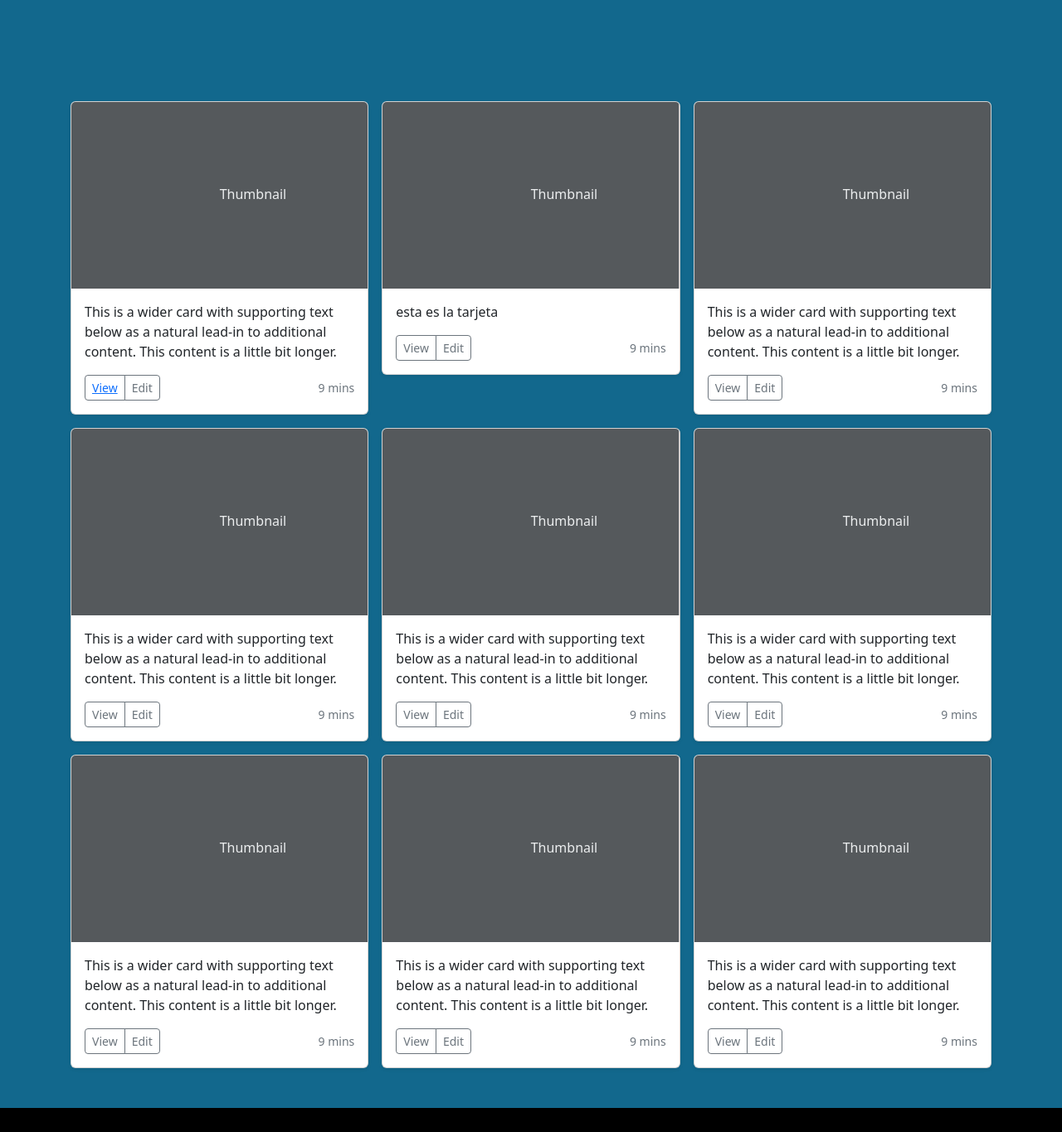
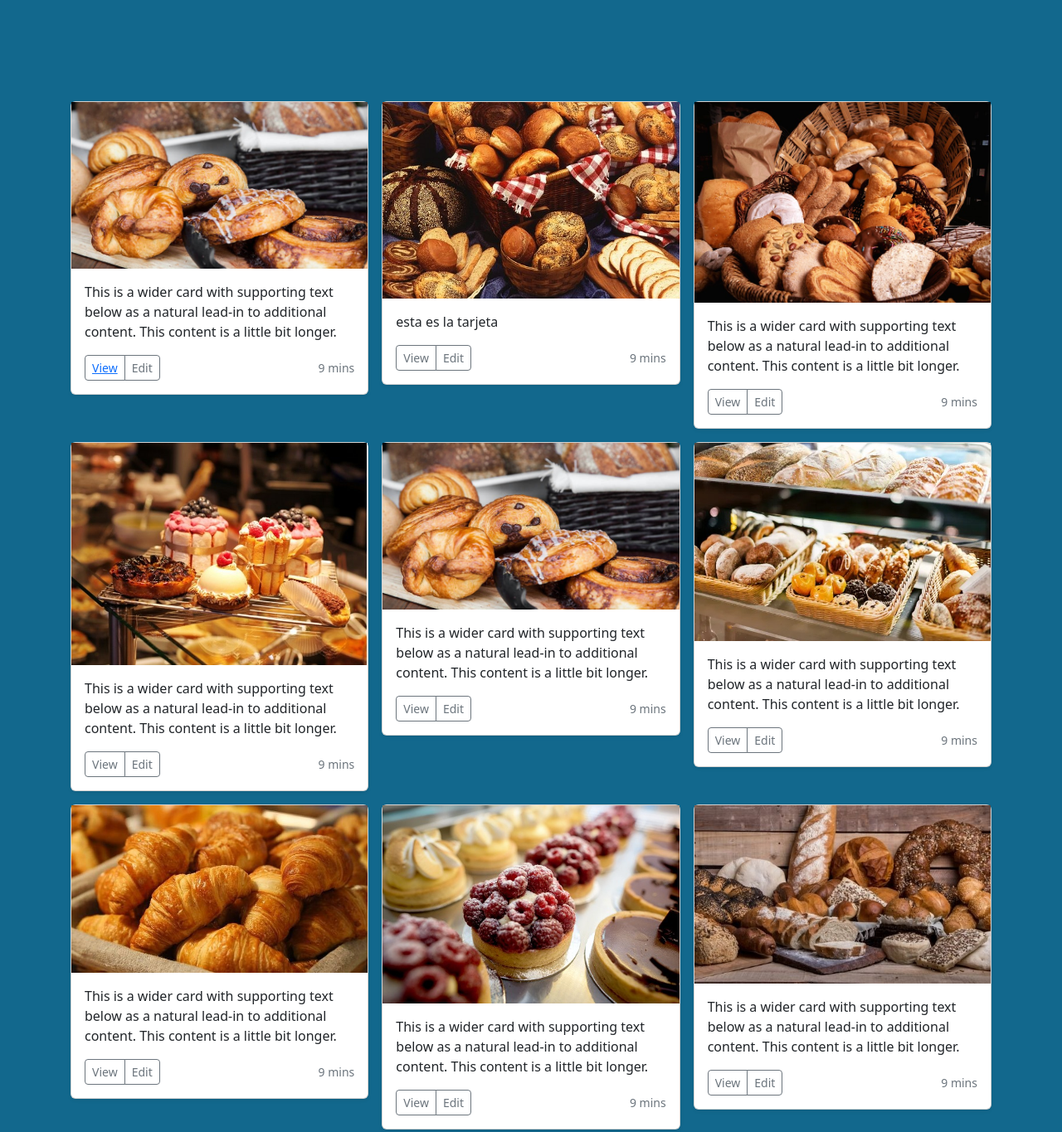
Before and after one commit to EmanuelDavid-Code01/LaPanaderia-DesafioFinalCoderHouse, a website: page tienda.html in a window 1280 px wide. Shown: the part 220-1585 px from the top of the page at 83% size. Drawn offline with nearby package versions, Linux system fonts and the light colour scheme.

Commit message:
cambios en H1 y en 5 paginas agrego img

```diff
--- a/tienda.html
+++ b/tienda.html
@@ -82,8 +82,8 @@
         <section class="py-5 text-center container">
             <div class="row py-lg-5">
                 <div class="col-lg-6 col-md-8 mx-auto">
-                    <h1 class="titulo">Tienda</h1>
-                    <p class="lead text-muted">Selecciona lo que mas te guste de este catalogo</p>
+                    <h1 class=" colorFondo animate__animated animate__bounce titulo" style="text-align:center; color: #FFFFFF;">Tienda</h1>
+                    <p class="lead"style="color: #FFFFFF";>Selecciona lo que mas te guste de este catalogo</p>
 
                 </div>
             </div>
@@ -95,13 +95,7 @@
                 <div class="row row-cols-1 row-cols-sm-2 row-cols-md-3 g-3">
                     <div class="col">
                         <div class="card shadow-sm">
-                            <svg class="bd-placeholder-img card-img-top" width="100%" height="225"
-                                xmlns="http://www.w3.org/2000/svg" role="img" aria-label="Placeholder: Thumbnail"
-                                preserveAspectRatio="xMidYMid slice" focusable="false">
-                                <title>Placeholder</title>
-                                <rect width="100%" height="100%" fill="#55595c" /><text x="50%" y="50%" fill="#eceeef"
-                                    dy=".3em">Thumbnail</text>
-                            </svg>
+                            <img src="imagenes/imagenesFacturas/facturasChips.jpeg" class="img-fluid" alt="Facturas chips">
 
                             <div class="card-body">
                                 <p class="card-text">This is a wider card with supporting text below as a natural
@@ -120,13 +114,7 @@
                     </div>
                     <div class="col">
                         <div class="card shadow-sm">
-                            <svg class="bd-placeholder-img card-img-top" width="100%" height="225"
-                                xmlns="http://www.w3.org/2000/svg" role="img" aria-label="Placeholder: Thumbnail"
-                                preserveAspectRatio="xMidYMid slice" focusable="false">
-                                <title>Placeholder</title>
-                                <rect width="100%" height="100%" fill="#55595c" /><text x="50%" y="50%" fill="#eceeef"
-                                    dy=".3em">Thumbnail</text>
-                            </svg>
+                            <img src="imagenes/imagenesFacturas/canastaPanes.jpeg" class="img-fluid" alt="Pan casero">
 
                             <div class="card-body">
                                 <p class="card-text">esta es la tarjeta</p>
@@ -142,13 +130,7 @@
                     </div>
                     <div class="col">
                         <div class="card shadow-sm">
-                            <svg class="bd-placeholder-img card-img-top" width="100%" height="225"
-                                xmlns="http://www.w3.org/2000/svg" role="img" aria-label="Placeholder: Thumbnail"
-                                preserveAspectRatio="xMidYMid slice" focusable="false">
-                                <title>Placeholder</title>
-                                <rect width="100%" height="100%" fill="#55595c" /><text x="50%" y="50%" fill="#eceeef"
-                                    dy=".3em">Thumbnail</text>
-                            </svg>
+                            <img src="imagenes/imagenesFacturas/CestaVariada.jpeg" class="img-fluid" alt="variadas facturas">
 
                             <div class="card-body">
                                 <p class="card-text">This is a wider card with supporting text below as a natural
@@ -166,13 +148,7 @@
 
                     <div class="col">
                         <div class="card shadow-sm">
-                            <svg class="bd-placeholder-img card-img-top" width="100%" height="225"
-                                xmlns="http://www.w3.org/2000/svg" role="img" aria-label="Placeholder: Thumbnail"
-                                preserveAspectRatio="xMidYMid slice" focusable="false">
-                                <title>Placeholder</title>
-                                <rect width="100%" height="100%" fill="#55595c" /><text x="50%" y="50%" fill="#eceeef"
-                                    dy=".3em">Thumbnail</text>
-                            </svg>
+                            <img src="imagenes/imagenesFacturas/DulcesMuffins.jpeg" class="img-fluid" alt="muffins">
 
                             <div class="card-body">
                                 <p class="card-text">This is a wider card with supporting text below as a natural
@@ -189,13 +165,7 @@
                     </div>
                     <div class="col">
                         <div class="card shadow-sm">
-                            <svg class="bd-placeholder-img card-img-top" width="100%" height="225"
-                                xmlns="http://www.w3.org/2000/svg" role="img" aria-label="Placeholder: Thumbnail"
-                                preserveAspectRatio="xMidYMid slice" focusable="false">
-                                <title>Placeholder</title>
-                                <rect width="100%" height="100%" fill="#55595c" /><text x="50%" y="50%" fill="#eceeef"
-                                    dy=".3em">Thumbnail</text>
-                            </svg>
+                            <img src="imagenes/imagenesFacturas/facturasChips.jpeg" class="img-fluid" alt="chips facturas">
 
                             <div class="card-body">
                                 <p class="card-text">This is a wider card with supporting text below as a natural
@@ -212,13 +182,7 @@
                     </div>
                     <div class="col">
                         <div class="card shadow-sm">
-                            <svg class="bd-placeholder-img card-img-top" width="100%" height="225"
-                                xmlns="http://www.w3.org/2000/svg" role="img" aria-label="Placeholder: Thumbnail"
-                                preserveAspectRatio="xMidYMid slice" focusable="false">
-                                <title>Placeholder</title>
-                                <rect width="100%" height="100%" fill="#55595c" /><text x="50%" y="50%" fill="#eceeef"
-                                    dy=".3em">Thumbnail</text>
-                            </svg>
+                            <img src="imagenes/imagenesFacturas/FacturasPanes.jpeg" class="img-fluid" alt="Pan casero facturas">
 
                             <div class="card-body">
                                 <p class="card-text">This is a wider card with supporting text below as a natural
@@ -236,14 +200,7 @@
 
                     <div class="col">
                         <div class="card shadow-sm">
-                            <svg class="bd-placeholder-img card-img-top" width="100%" height="225"
-                                xmlns="http://www.w3.org/2000/svg" role="img" aria-label="Placeholder: Thumbnail"
-                                preserveAspectRatio="xMidYMid slice" focusable="false">
-                                <title>Placeholder</title>
-                                <rect width="100%" height="100%" fill="#55595c" /><text x="50%" y="50%" fill="#eceeef"
-                                    dy=".3em">Thumbnail</text>
-                            </svg>
-
+                            <img src="imagenes/imagenesFacturas/Medialunas.jpeg" class="img-fluid" alt="medialunas">
                             <div class="card-body">
                                 <p class="card-text">This is a wider card with supporting text below as a natural
                                     lead-in to additional content. This content is a little bit longer.</p>
@@ -259,14 +216,7 @@
                     </div>
                     <div class="col">
                         <div class="card shadow-sm">
-                            <svg class="bd-placeholder-img card-img-top" width="100%" height="225"
-                                xmlns="http://www.w3.org/2000/svg" role="img" aria-label="Placeholder: Thumbnail"
-                                preserveAspectRatio="xMidYMid slice" focusable="false">
-                                <title>Placeholder</title>
-                                <rect width="100%" height="100%" fill="#55595c" /><text x="50%" y="50%" fill="#eceeef"
-                                    dy=".3em">Thumbnail</text>
-                            </svg>
-
+                            <img src="imagenes/imagenesFacturas/MuffinFrutosR.jpeg" class="img-fluid" alt="muffins frutos rojos">
                             <div class="card-body">
                                 <p class="card-text">This is a wider card with supporting text below as a natural
                                     lead-in to additional content. This content is a little bit longer.</p>
@@ -282,14 +232,7 @@
                     </div>
                     <div class="col">
                         <div class="card shadow-sm">
-                            <svg class="bd-placeholder-img card-img-top" width="100%" height="225"
-                                xmlns="http://www.w3.org/2000/svg" role="img" aria-label="Placeholder: Thumbnail"
-                                preserveAspectRatio="xMidYMid slice" focusable="false">
-                                <title>Placeholder</title>
-                                <rect width="100%" height="100%" fill="#55595c" /><text x="50%" y="50%" fill="#eceeef"
-                                    dy=".3em">Thumbnail</text>
-                            </svg>
-
+                            <img src="imagenes/imagenesFacturas/PanCanasta.jpeg" class="img-fluid" alt="Pan casero canasta">
                             <div class="card-body">
                                 <p class="card-text">This is a wider card with supporting text below as a natural
                                     lead-in to additional content. This content is a little bit longer.</p>
```
Also changed, not shown: index.html (+21 -32 lines), nosotros.html (+2 -2 lines), primerProducto.html (+4 -1 lines), registrate.html (+5 -0 lines).
